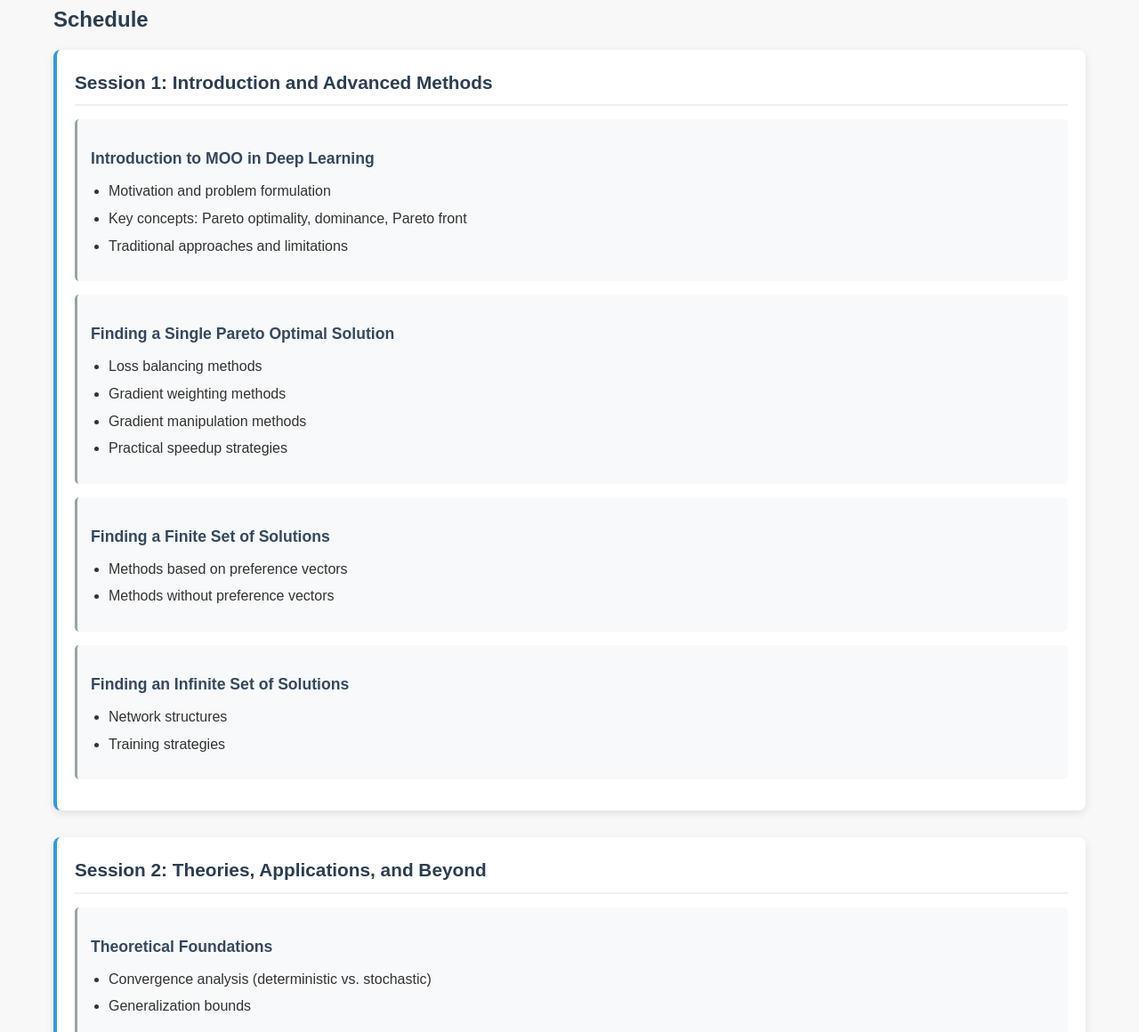
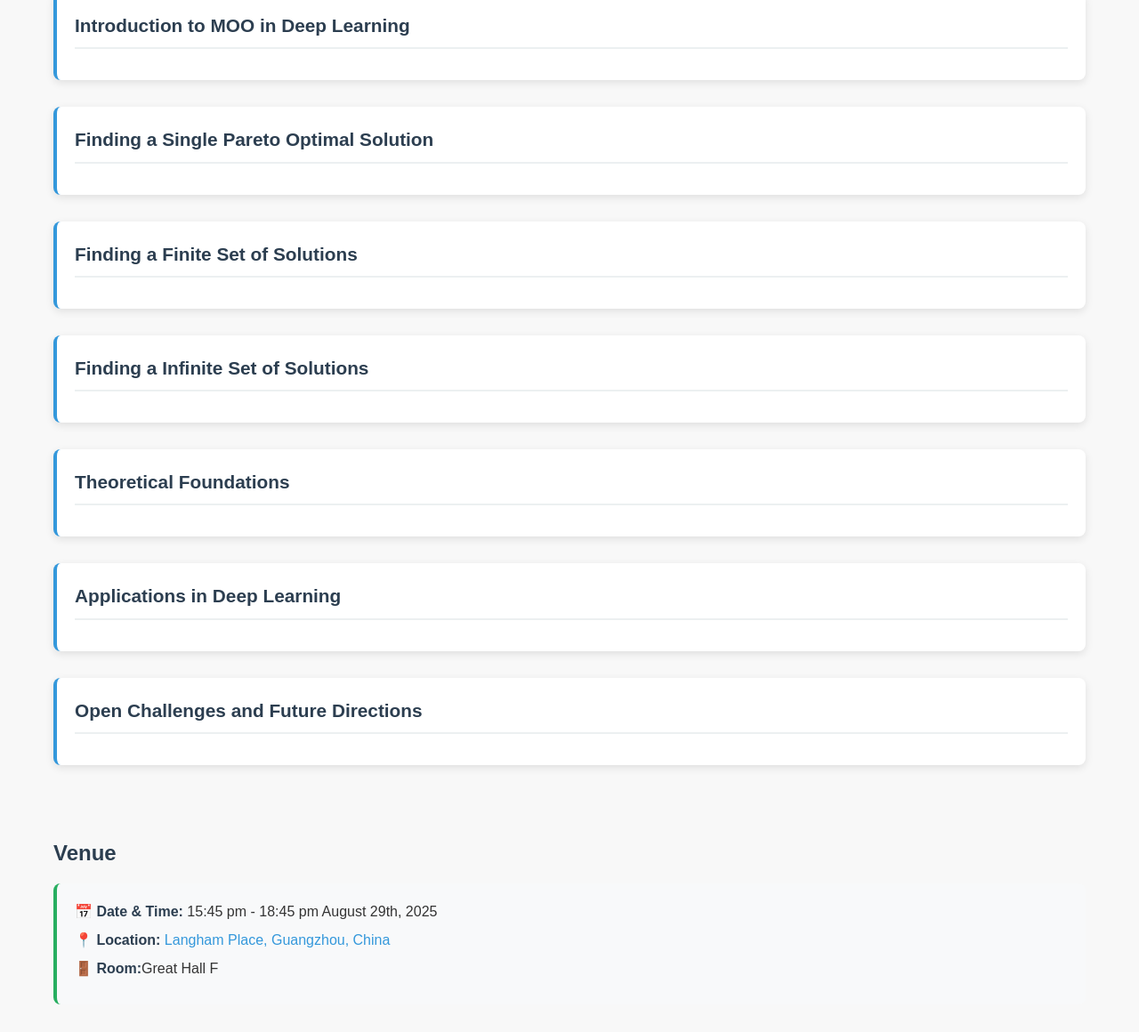
Before and after one commit to GradNexus/IJCAI25_tutorial, a plain HTML site: page index.html in a window 1280 px wide. Shown: the part 1640-2800 px from the top of the page at 89% size. Drawn offline with Linux system fonts and the light colour scheme.

Commit message:
Update index.html

```diff
--- a/index.html
+++ b/index.html
@@ -9,7 +9,7 @@
 <body>
     <header>
         <div class="container">
-            <h1>Gradient-Based Multi-Objective Optimization and its Application in Large Language Models</h1>
+            <h1>Gradient-Based Multi-Objective Deep Learning</h1>
             <p class="subtitle">IJCAI 2025 Tutorial Session T11 @ Guangzhou, China</p>
         </div>
     </header>
@@ -87,81 +87,35 @@
             <section id="schedule">
                 <h2>Schedule</h2>
 
-                <div class="subsection">
-                    <h3>Session 1: Introduction and Advanced Methods</h3>
-                    <div class="sub-subsection">
-                        <h4>Introduction to MOO in Deep Learning</h4>
-                        <ul>
-                            <li>Motivation and problem formulation</li>
-                            <li>Key concepts: Pareto optimality, dominance, Pareto front</li>
-                            <li>Traditional approaches and limitations</li>
-                        </ul>
+                <!-- <div class="subsection"> -->
+                    <!-- <h3>Session 1: Introduction and Advanced Methods</h3> -->
+                    <div class="subsection">
+                        <h3>Introduction to MOO in Deep Learning</h3>
                     </div>
-                    <div class="sub-subsection">
-                        <h4>Finding a Single Pareto Optimal Solution</h4>
-                        <ul>
-                            <li>Loss balancing methods</li>
-                            <li>Gradient weighting methods</li>
-                            <li>Gradient manipulation methods</li>
-                            <li>Practical speedup strategies</li>
-                        </ul>
+
+                    <div class="subsection">
+                        <h3>Finding a Single Pareto Optimal Solution</h3>
                     </div>
-                    <div class="sub-subsection">
-                        <h4>Finding a Finite Set of Solutions</h4>
-                        <ul>
-                            <li>Methods based on preference vectors</li>
-                            <li>Methods without preference vectors</li>
-                        </ul>
+
+                    <div class="subsection">
+                        <h3>Finding a Finite Set of Solutions</h3>
                     </div>
-                    <div class="sub-subsection">
-                        <h4>Finding an Infinite Set of Solutions</h4>
-                        <ul>
-                            <li>Network structures</li>
-                            <li>Training strategies</li>
-                        </ul>
+
+                    <div class="subsection">
+                        <h3>Finding a Infinite Set of Solutions</h3>
                     </div>
-                    <!-- <div class="sub-subsection">
-                        <h4>Q&A</h4>
-                    </div> -->
-                </div>
 
-                <div class="subsection">
-                    <h3>Session 2: Theories, Applications, and Beyond</h3>
-                    <div class="sub-subsection">
-                        <h4>Theoretical Foundations</h4>
-                        <ul>
-                            <li>Convergence analysis (deterministic vs. stochastic)</li>
-                            <li>Generalization bounds</li>
-                        </ul>
+                    <div class="subsection">
+                        <h3>Theoretical Foundations</h3>
                     </div>
-                    <div class="sub-subsection">
-                        <h4>Application in LLM</h4>
-                        <ul>
-                            <li>Multi-objective fine-tuning</li>
-                            <li>Multi-objective alignment</li>
-                            <li>Multi-objective test-time alignment</li>
-                        </ul>
+
+                    <div class="subsection">
+                        <h3>Applications in Deep Learning</h3>
                     </div>
-                    <div class="sub-subsection">
-                        <h4>Open Source Libraries</h4>
-                        <ul>
-                            <li>LibMTL</li>
-                            <li>LibMOON</li>
-                        </ul>
+
+                    <div class="subsection">
+                        <h3>Open Challenges and Future Directions</h3>
                     </div>
-                    <div class="sub-subsection">
-                        <h4>Open Challenges and Future Directions</h4>
-                        <ul>
-                            <li>Theoretical understanding</li>
-                            <li>Reducing computational costs</li>
-                            <li>Handling large number of objectives</li>
-                            <li>Distributed training</li>
-                        </ul>
-                    </div>
-                    <div class="sub-subsection">
-                        <h4>Concluding Discussion</h4>
-                    </div>
-                </div>
             </section>
 
             <section id="venue">
@@ -178,10 +132,10 @@
 
                     <div class="venue-item">
                         <!-- <h3>🛰️ Satellite Venue - Guangzhou, China</h3> -->
-                        <p><strong>📅 Date & Time:</strong> August 29th, 2025</p>
-                        <p><strong>⏱️ Duration:</strong> Two 1:45h slots - Full Afternoon</p>
+                        <p><strong>📅 Date & Time:</strong> 15:45 pm - 18:45 pm August 29th, 2025</p>
+                        <!-- <p><strong>⏱️ Duration:</strong> Two 1:45h slots - Full Afternoon</p> -->
                         <p><strong>📍 Location:</strong> <a href="https://2025.ijcai.org/venue-guangzhou-for-the-34th-international-joint-conference-on-artificial-intelligence-ijcai-2025/">Langham Place, Guangzhou, China</a></p>
-                        <p><strong>🚪 Room:</strong> TBA</p>
+                        <p><strong>🚪 Room:</strong>Great Hall F</p>
                     </div>
                 </div>
             </section>
```
